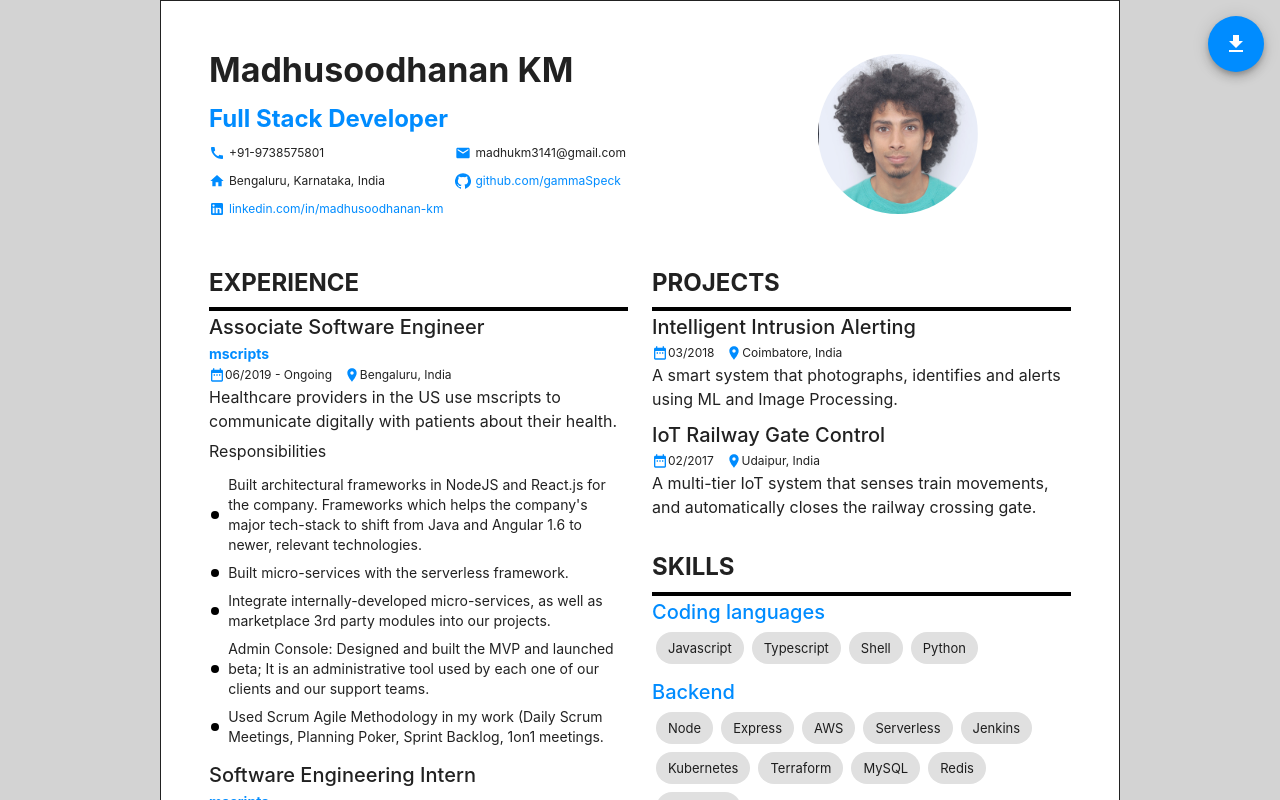
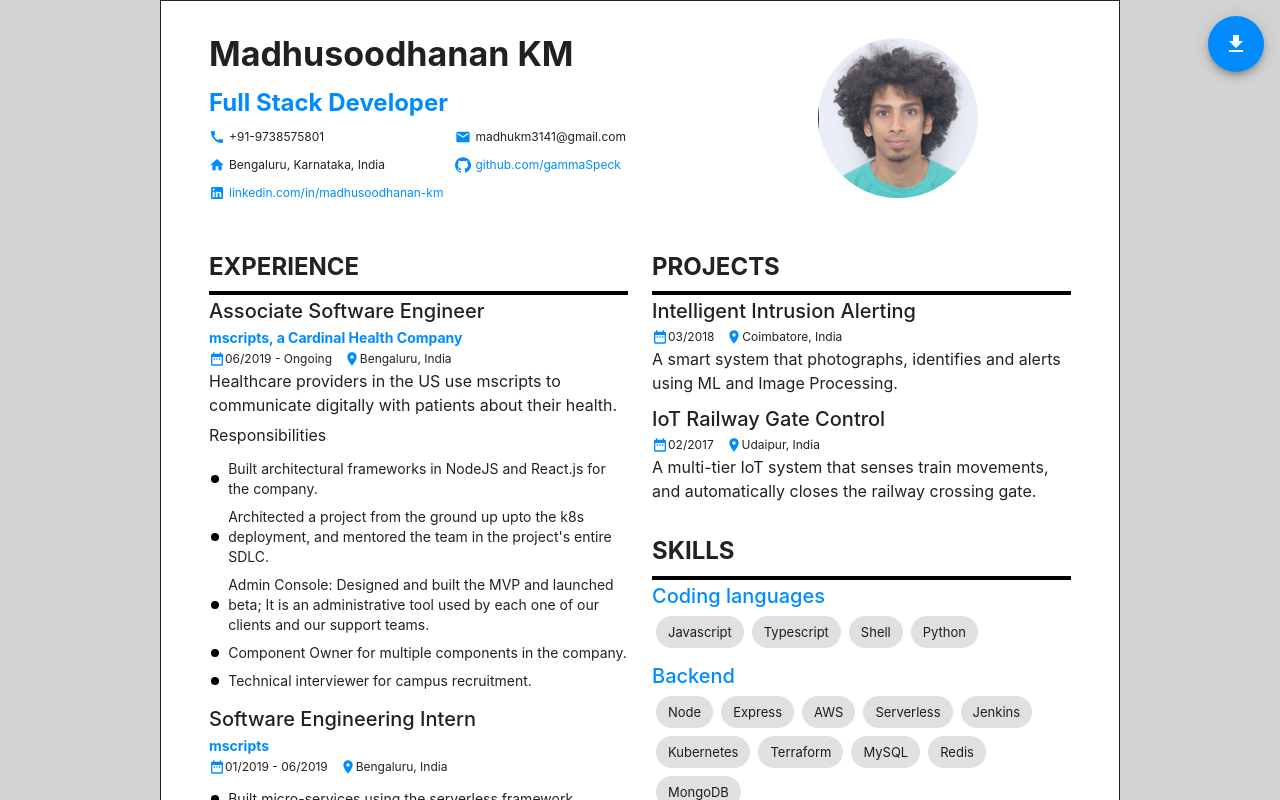
Before and after one commit to gammaSpeck/md-resume, a React (Create React App) app: page / in a window 1280 px wide. Shown: the top 800 px of the page. Built offline with nearby package versions, Linux system fonts and the light colour scheme; no server answers.

Commit message:
Updated resume skills, and changed some CSS

```diff
--- a/src/components/App.tsx
+++ b/src/components/App.tsx
@@ -11,7 +11,7 @@ import Skills from './Skills'
 import Languages from './Languages'
 import GetAppIcon from '@material-ui/icons/GetApp'
 import { useDispatch } from 'react-redux'
-import { getResume } from '../store'
+import { getResume, setLoader } from '../store'
 import BackdropLoader from './BackdropLoader'
 
 const useStyles = makeStyles((theme: Theme) =>
@@ -23,9 +23,9 @@ const useStyles = makeStyles((theme: Theme) =>
       backgroundColor: theme.palette.background.paper,
       borderStyle: 'solid',
       borderWidth: theme.spacing(0.1),
-      padding: '3rem',
+      padding: '2rem 3rem',
       [theme.breakpoints.down('sm')]: {
-        padding: '2rem'
+        padding: '1rem 2rem'
       },
       [theme.breakpoints.down('xs')]: {
         padding: '1rem'
@@ -33,9 +33,8 @@ const useStyles = makeStyles((theme: Theme) =>
     },
     fab: {
       margin: theme.spacing(2),
-      position: 'relative',
-      float: 'right',
-      top: '50%'
+      position: 'fixed',
+      right: 0
     }
   })
 )
@@ -47,8 +46,8 @@ const App = () => {
   const fileUrl = `${window.location.origin}/resume.pdf`
 
   useEffect(() => {
-    dispatch(getResume())
-    // dispatch(setLoader(false))
+    // dispatch(getResume())
+    dispatch(setLoader(false))
   }, [dispatch])
 
   return (
--- a/src/configs/resume-structure.ts
+++ b/src/configs/resume-structure.ts
@@ -14,7 +14,7 @@ export default {
   experiences: [
     {
       title: 'Associate Software Engineer',
-      company: 'mscripts',
+      company: 'mscripts, a Cardinal Health Company',
       location: 'Bengaluru, India',
       dateRange: '06/2019 - Ongoing',
       aboutCompany:
@@ -22,11 +22,12 @@ export default {
       summary: {
         title: 'Responsibilities',
         actions: [
-          "Built architectural frameworks in NodeJS and React.js for the company. Frameworks which helps the company's major tech-stack to shift from Java and Angular 1.6 to newer, relevant technologies.",
-          'Built micro-services with the serverless framework.',
-          'Integrate internally-developed micro-services, as well as marketplace 3rd party modules into our projects.',
+          'Built architectural frameworks in NodeJS and React.js for the company.',
+          "Architected a project from the ground up upto the k8s deployment, and mentored the team in the project's entire SDLC.",
           'Admin Console: Designed and built the MVP and launched beta; It is an administrative tool used by each one of our clients and our support teams.',
-          'Used Scrum Agile Methodology in my work (Daily Scrum Meetings, Planning Poker, Sprint Backlog, 1on1 meetings.'
+          // 'Used Scrum Agile Methodology in my work (Daily Scrum Meetings, Planning Poker, Sprint Backlog, 1on1 meetings.',
+          'Component Owner for multiple components in the company.',
+          'Technical interviewer for campus recruitment.'
         ]
       }
     },
@@ -34,7 +35,14 @@ export default {
       title: 'Software Engineering Intern',
       company: 'mscripts',
       location: 'Bengaluru, India',
-      dateRange: '01/2019 - 06/2019'
+      dateRange: '01/2019 - 06/2019',
+      summary: {
+        title: '',
+        actions: [
+          'Built micro-services using the serverless framework.',
+          'Built shared repository of common reusable modules.'
+        ]
+      }
     }
   ],
   education: [
```
